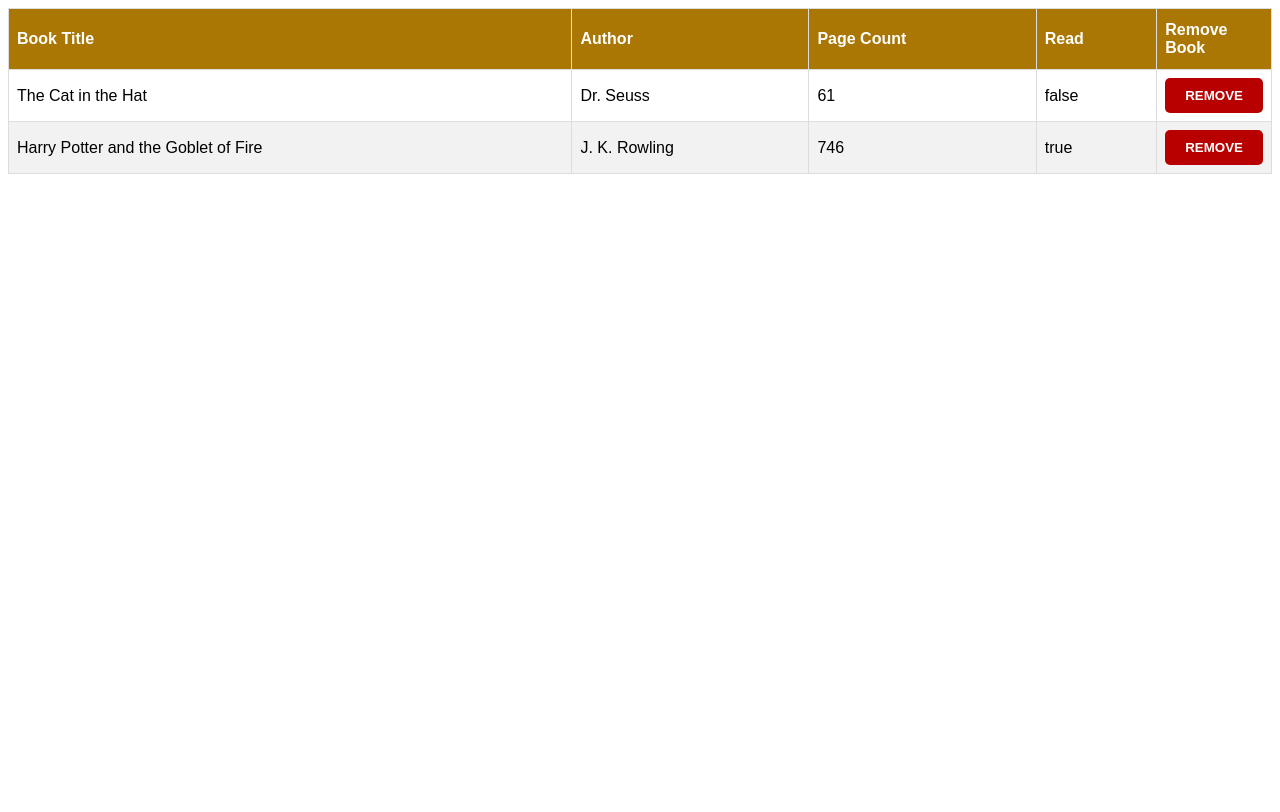
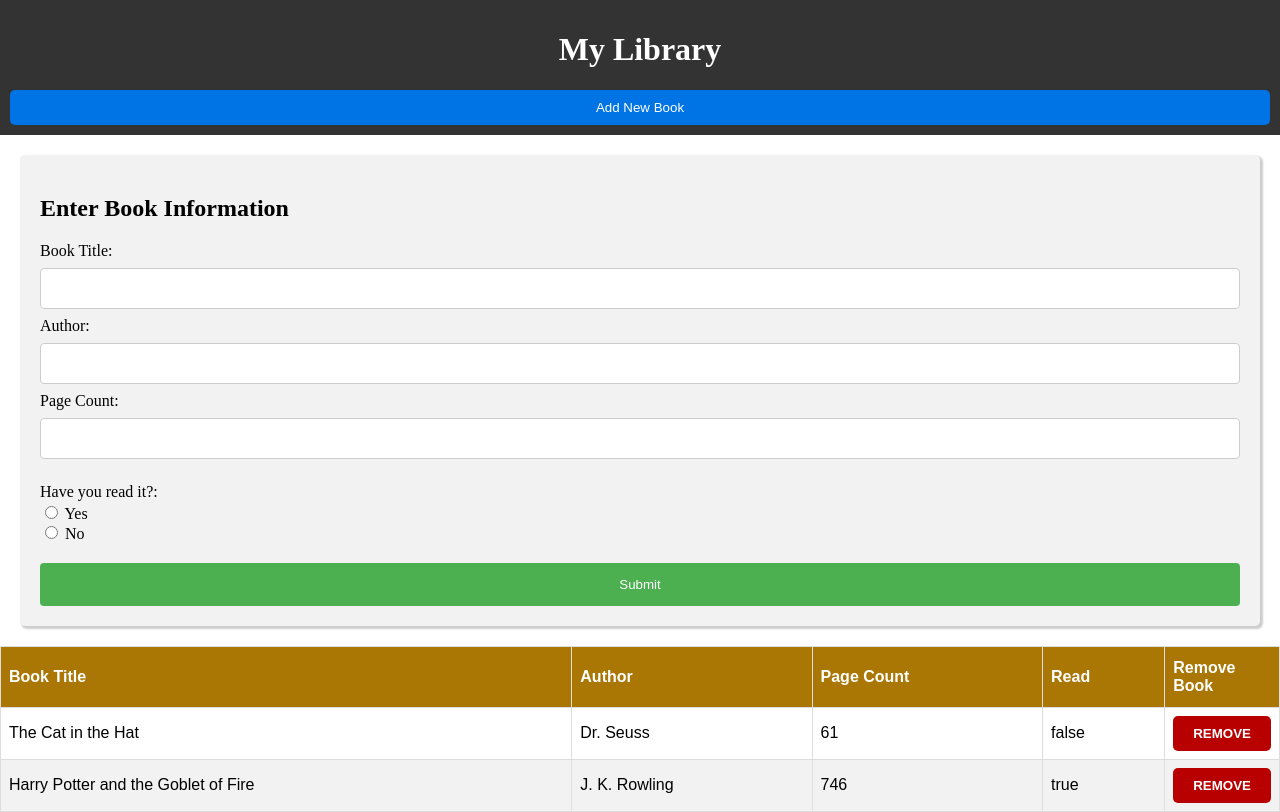
Before and after one commit to BDS-001/Library, a plain HTML site: page index.html in a window 1280 px wide. Drawn offline with Linux system fonts and the light colour scheme.

Commit message:
added header and add book form

```diff
--- a/index.html
+++ b/index.html
@@ -8,6 +8,25 @@
     <script src="./library.js" defer></script>
 </head>
 <body>
+  <header class="header">
+    <h1>My Library</h1>
+    <button class="add-button">Add New Book</button>
+  </header>
+  <form action="get" id="add-book">
+    <h2>Enter Book Information</h2>
+    <label for="book-title">Book Title:</label>
+    <input type="text" id="book-title">
+    <label for="book-author">Author:</label>
+    <input type="text" id="book-author">
+    <label for="book-pages">Page Count:</label>
+    <input type="text" id="book-pages">
+    <p>Have you read it?:</p>
+    <input type="radio" id="book-read-yes" value="true" name="read-book">
+    <label for="book-read-yes">Yes</label><br>
+    <input type="radio" id="book-read-no" value="false" name="read-book">
+    <label for="book-read-no">No</label><br>
+    <input type="submit" value="Submit">
+  </form>
     <table id="library">
         <tr id="headers">
           <th>Book Title</th>
--- a/library.js
+++ b/library.js
@@ -20,8 +20,6 @@
 }
 
 function displayLibrary() {
-  clearTable();
-
   const library = document.querySelector('#library')
   for(let i = 0; i < myLibrary.length; i++) {
     const book = myLibrary[i]
@@ -51,10 +49,15 @@
 
 }
 
+function refreshLibrary() {
+  clearTable()
+  displayLibrary()
+}
+
 function removeBook(event) {
   const dataIndex = event.target.getAttribute('data-index');
   myLibrary.splice(dataIndex, 1)
-  displayLibrary();
+  refreshLibrary();
 }
 
 
--- a/styles.css
+++ b/styles.css
@@ -1,6 +1,11 @@
 :root {
-    --evenRow: white;
-    --oddRow: #f2f2f2;
+  --evenRow: white;
+  --oddRow: #f2f2f2;
+}
+
+body {
+  padding: 0;
+  margin: 0;
 }
 
 #library {
@@ -50,3 +55,68 @@
 .remove:active {
     transform: scale(0.95);
 }
+
+
+
+input[type=text], select {
+  width: 100%;
+  padding: 12px 20px;
+  margin: 8px 0;
+  display: inline-block;
+  border: 1px solid #ccc;
+  border-radius: 4px;
+  box-sizing: border-box;
+}
+
+input[type=submit] {
+  width: 100%;
+  background-color: #4CAF50;
+  color: white;
+  padding: 14px 20px;
+  margin: 20px 0px 0px 0px;
+  border: none;
+  border-radius: 4px;
+  cursor: pointer;
+}
+
+input[type=submit]:hover {
+  background-color: #45a049;
+}
+
+#add-book {
+  border-radius: 5px;
+  background-color: #f2f2f2;
+  padding: 20px;
+  margin: 20px;
+  box-shadow: 2px 2px 2px 1px rgba(0, 0, 0, 0.2);
+}
+
+#add-book p {
+  margin-bottom: 2px;
+}
+
+.header {
+  background-color: #333;
+  color: #fff;
+  padding: 10px;
+  display: flex;
+  flex-direction: column;
+
+}
+
+.header h1 {
+  display: flex;
+  justify-content: center;
+}
+.add-button {
+  background-color: #0074e4;
+  color: #fff;
+  padding: 10px 20px;
+  border: none;
+  cursor: pointer;
+  border-radius: 5px;
+}
+
+.add-button:hover {
+  background-color: #0052a3;
+}
```
